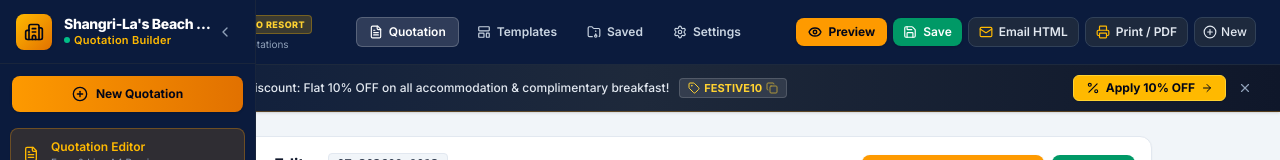
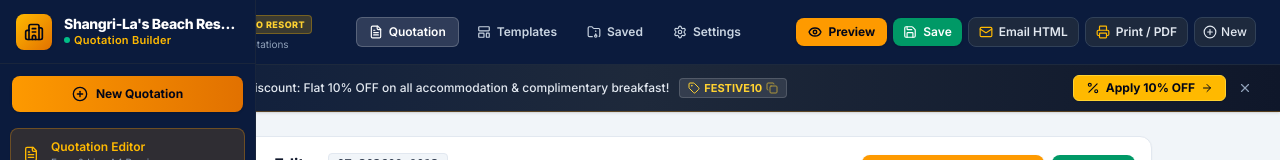
Before and after one commit to joyneversettle/quotation-maker, a React (Vite) app: page / in a window 1280 px wide. Shown: the top 160 px of the page. Built offline with nearby package versions, Linux system fonts and the light colour scheme.

Commit message:
Update Sidebar.tsx

```diff
--- a/src/components/Sidebar.tsx
+++ b/src/components/Sidebar.tsx
@@ -150,14 +150,6 @@ export const Sidebar: React.FC<SidebarProps> = ({
               <X className="w-5 h-5" />
             </button>
 
-            {/* Desktop collapse toggle button */}
-            <button
-              onClick={onToggle}
-              className="hidden lg:flex p-1.5 rounded-lg text-slate-400 hover:text-white hover:bg-slate-800/80 transition-colors"
-              title={isOpen ? 'Collapse Sidebar' : 'Expand Sidebar'}
-            >
-              {isOpen ? <ChevronLeft className="w-4 h-4" /> : <ChevronRight className="w-4 h-4" />}
-            </button>
           </div>
 
           {/* New Quotation Quick Action Button */}
```
